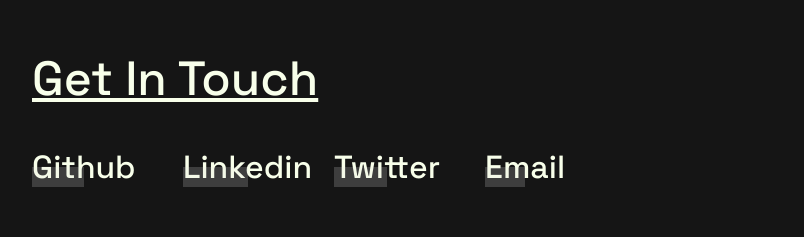
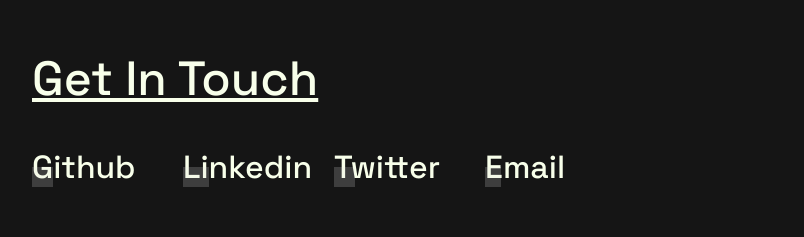
Before and after one commit to ikecodes/portfolio_v3, a React (Create React App) app: page / in a window 1280 px wide. Shown: the part 3530-3767 px from the top of the page, without its empty margins (16-820 px from the left). Built offline with nearby package versions, Linux system fonts and the light colour scheme.

Commit message:
updated link and button animatiosn

```diff
--- a/src/layouts/NavItemLg.tsx
+++ b/src/layouts/NavItemLg.tsx
@@ -47,6 +47,6 @@
   opacity: 1;
   width: 0px;
   background-color: ${colors.primary};
-  transition: all 0.2s linear;
+  transition: all 0.2s cubic-bezier(1, -0.77, 1, 1);
 `;
 export default NavItemLg;
--- a/src/shared/Button.tsx
+++ b/src/shared/Button.tsx
@@ -26,6 +26,7 @@
   transition: all 0.3s ease-in-out;
   &:hover {
     background-color: ${colors.primaryLight};
+    transform: scale(1.05);
   }
 `;
 export default Button;
--- a/src/shared/LinkHighlight.tsx
+++ b/src/shared/LinkHighlight.tsx
@@ -34,12 +34,12 @@
   &::before {
     content: "";
     height: 50%;
-    width: 50%;
+    width: 20%;
     opacity: 1;
     bottom: 0;
     background-color: rgba(225, 225, 225, 0.2);
     position: absolute;
-    transition: all 0.2s ease-in;
+    transition: all 0.2s cubic-bezier(1, -0.77, 1, 1);
   }
 `;
 export default LinkHighlight;
```
